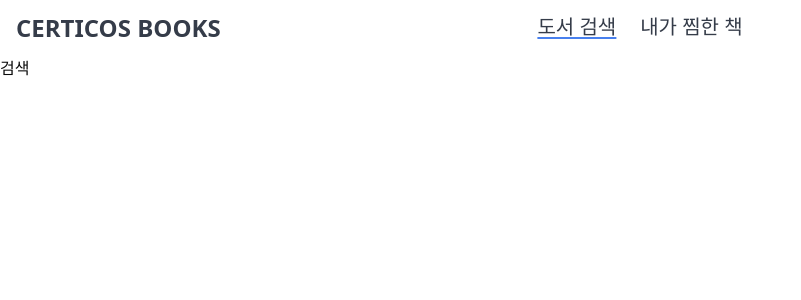
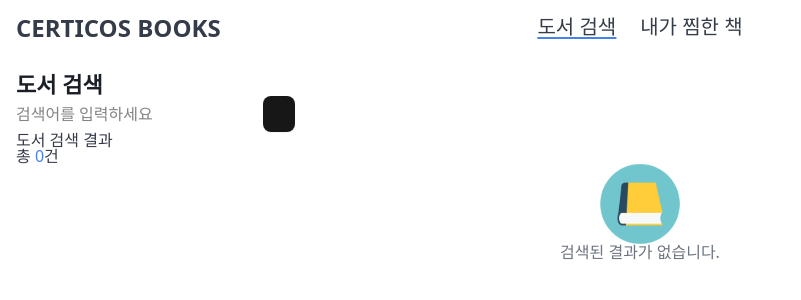
Before and after one commit to 0420syj/cdri-books-wan-sim, a Next.js app: page / in a window 1280 px wide. Shown: the top 300 px of the page, without its empty margins (0-801 px from the left). Built offline with nearby package versions, Linux system fonts and the light colour scheme.

Commit message:
feat: 도서 검색 초기 화면 구현

```diff
--- /dev/null
+++ b/src/app/_components/book-search-result.tsx
@@ -0,0 +1,11 @@
+import { Icon } from "@/components/ui/icon";
+import { Caption } from "@/components/ui/typography";
+
+export default function BookSearchResult() {
+  return (
+    <div className="flex flex-col items-center justify-center">
+      <Icon icon="icon-book" size={80} />
+      <Caption className="text-text-secondary">검색된 결과가 없습니다.</Caption>
+    </div>
+  );
+}
--- a/src/app/page.tsx
+++ b/src/app/page.tsx
@@ -1,7 +1,24 @@
+import { Button } from "@/components/ui/button";
+import { Caption, Title2 } from "@/components/ui/typography";
+import BookSearchResult from "./_components/book-search-result";
+
 export default function BookSearchPage() {
   return (
-    <div>
-      <h1>검색</h1>
+    <div className="p-4">
+      <Title2 className="text-[#1A1E27]">도서 검색</Title2>
+      <div className="flex gap-4">
+        <input placeholder="검색어를 입력하세요" />
+        <Button />
+      </div>
+      <div>
+        <Caption className="text-text-primary">도서 검색 결과</Caption>
+        <div className="flex">
+          <Caption className="text-text-primary">총&nbsp;</Caption>
+          <Caption className="text-palette-primary">0</Caption>
+          <Caption className="text-text-primary">건</Caption>
+        </div>
+      </div>
+      <BookSearchResult />
     </div>
   );
 }
```
